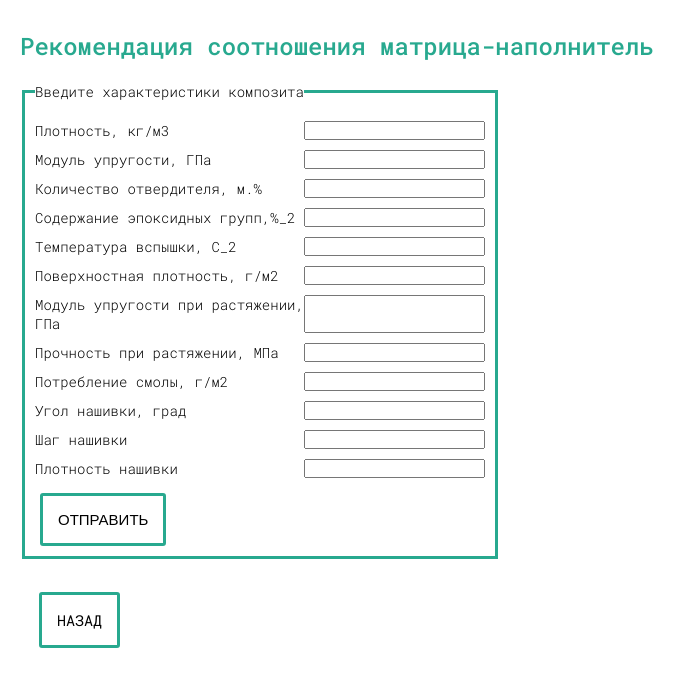
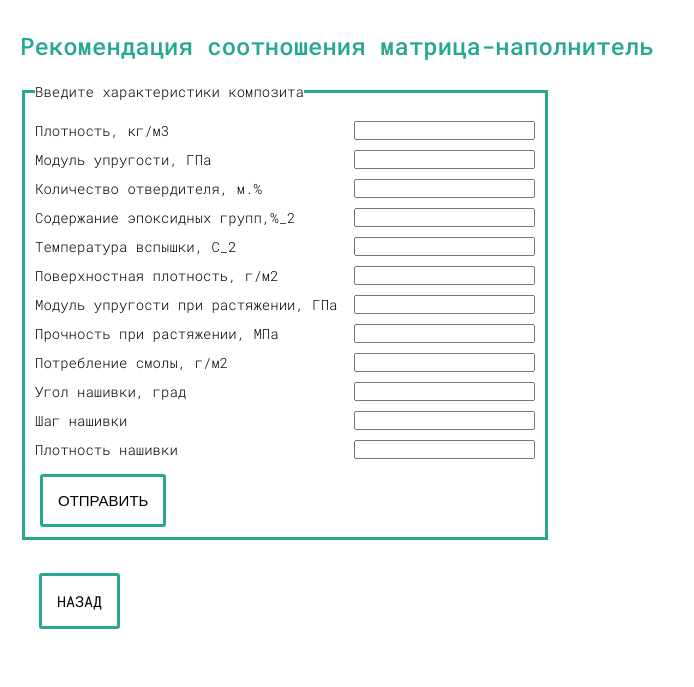
Before and after one commit to OFilippova/app_flask, a Flask app: page /predict_nn.html in a window 1280 px wide. Shown: the top 687 px of the page, without its empty margins (0-694 px from the left). Run offline with Flask 2, Linux system fonts and the light colour scheme.

Commit message:
update style.css

```diff
--- a/static/style.css
+++ b/static/style.css
@@ -44,7 +44,7 @@ h2{
     font-size: 18px;
 }
 .form{
-    width: 450px;
+    width: 500px;
     font-size: 14px;
     font-weight: 300;
     border: 3px solid #28A98F;
```
